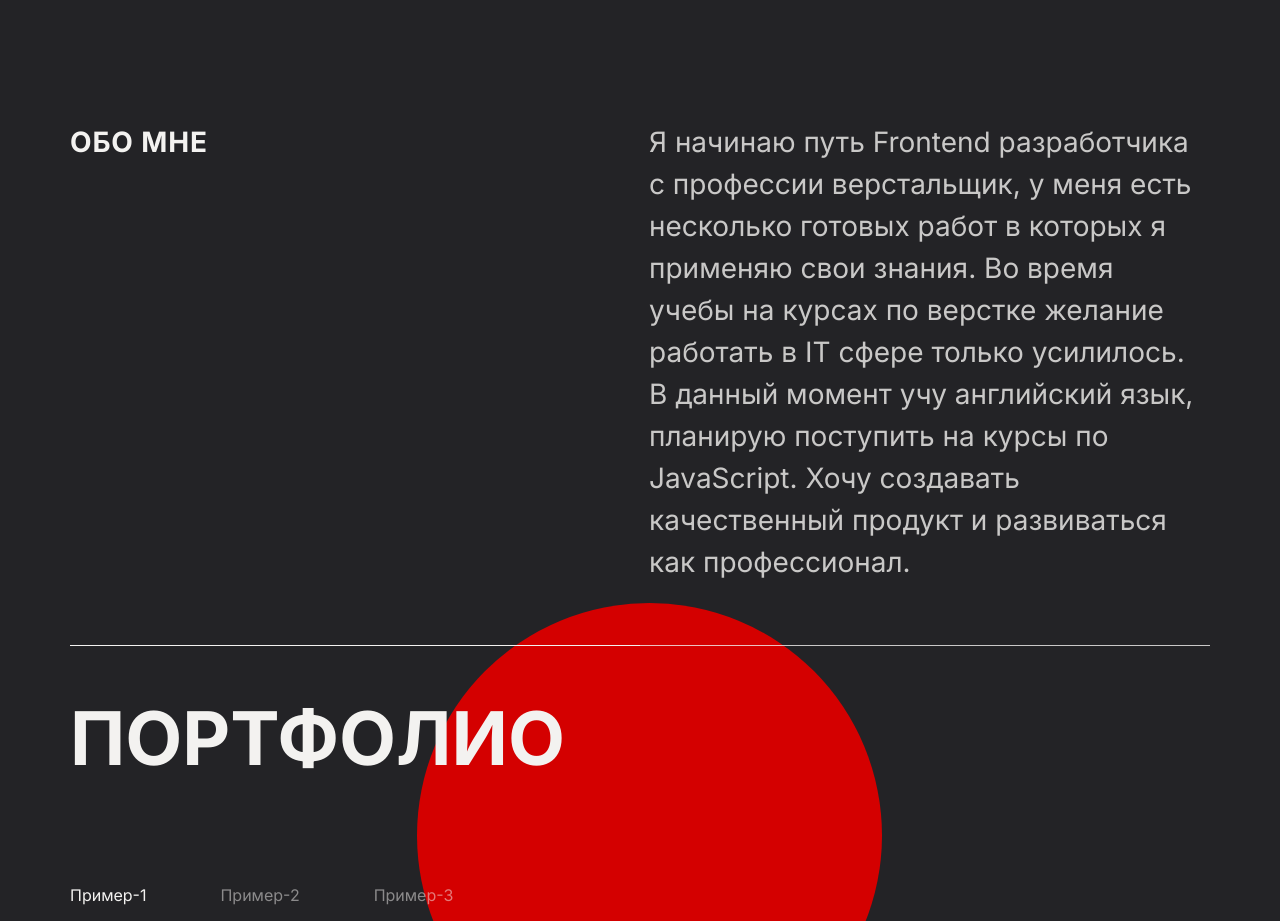
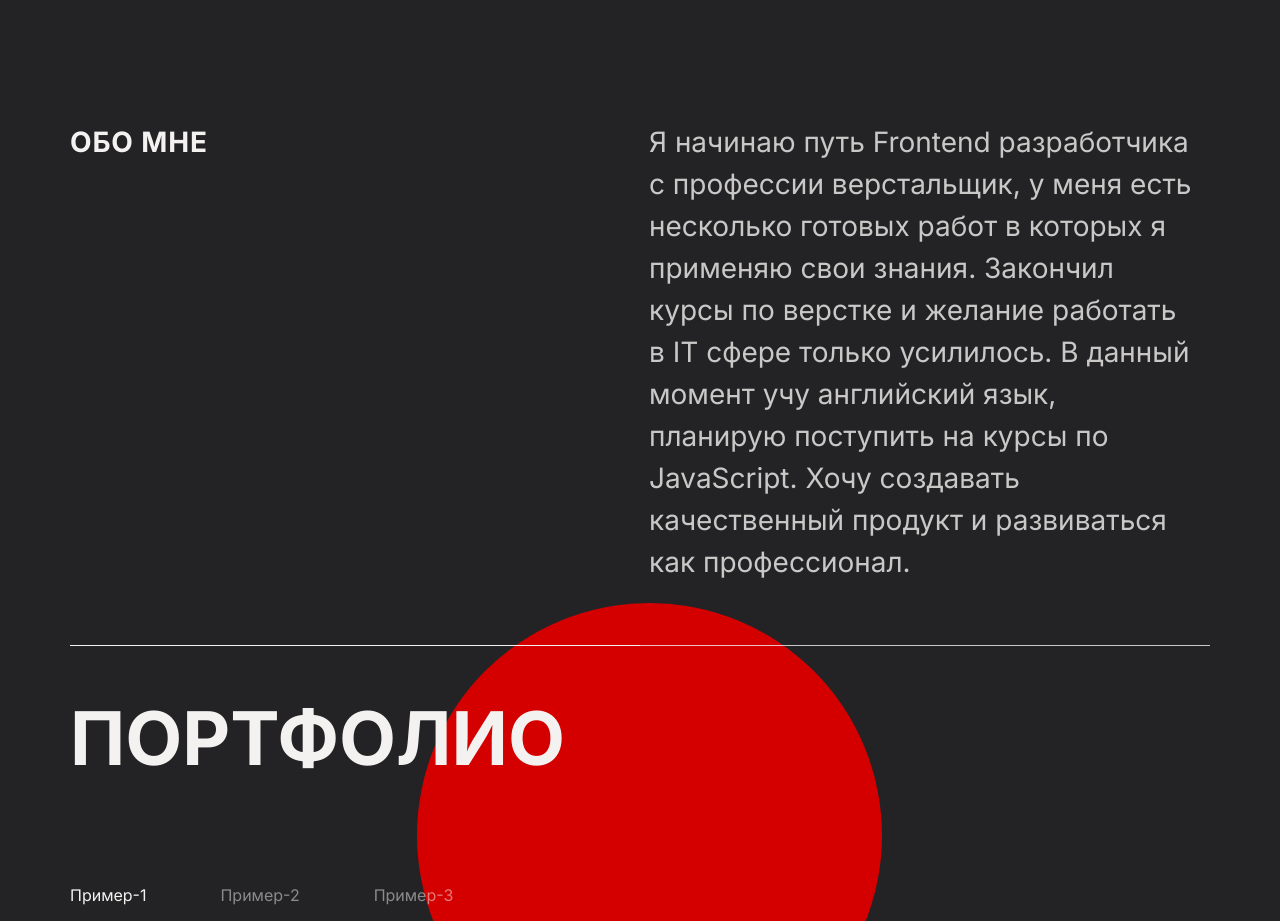
Before and after one commit to mihailryzij0/mihailryzij0.github.io, a plain HTML site: page index.html in a window 1280 px wide. Shown: the part 920-1841 px from the top of the page. Drawn offline with nearby package versions, Linux system fonts and the light colour scheme.

Commit message:
add-description

```diff
--- a/index.html
+++ b/index.html
@@ -67,7 +67,7 @@
                         <p>Обо мне</p>
                     </div>
                     <div class="about-item about-description">
-                        <p>Я начинаю путь Frontend разработчика с профессии верстальщик, у меня есть несколько готовых работ в которых я применяю свои знания. Во время учебы на курсах по верстке желание работать в IT сфере только усилилось. В данный момент учу английский язык, планирую поступить на курсы по JavaScript. Хочу создавать качественный продукт и развиваться как профессионал.</p>
+                        <p>Я начинаю путь Frontend разработчика с профессии верстальщик, у меня есть несколько готовых работ в которых я применяю свои знания. Закончил курсы по верстке и желание работать в IT сфере только усилилось. В данный момент учу английский язык, планирую поступить на курсы по JavaScript. Хочу создавать качественный продукт и развиваться как профессионал.</p>
                     </div>
                 </div>
             </section>
```
